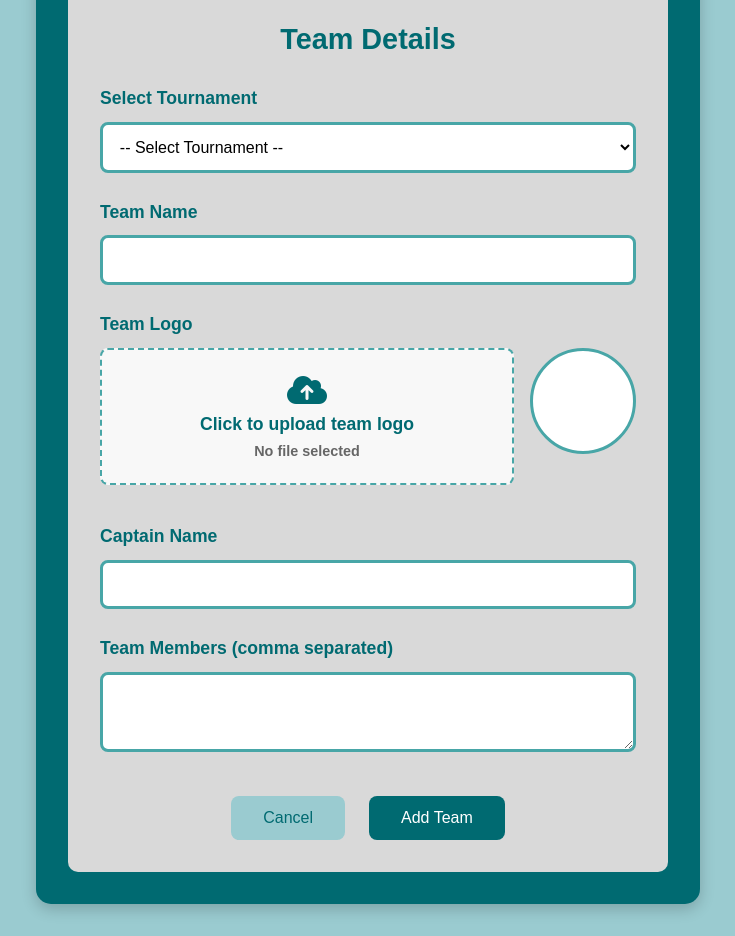
After one commit to HaythamHamdan03/ICS321-project, a Node project: template views/add-team.ejs in a window 1280 px wide. The commit adds this page. Shown: the whole page, without its empty margins (272-1007 px from the left). Run offline with Node 20 templates, Linux system fonts and the light colour scheme; the template is opened without the code that fills it, so the values that code supplies are empty.

Commit message:
forms done

```diff
--- /dev/null
+++ b/backend/add-team.js
@@ -0,0 +1,66 @@
+document.addEventListener('DOMContentLoaded', function() {
+    const teamForm = document.getElementById('teamForm');
+    const logoInput = document.getElementById('teamLogo');
+    const logoPreview = document.getElementById('logoPreview');
+    const fileNameDisplay = document.getElementById('fileName');
+
+    // Handle logo selection and preview
+    logoInput.addEventListener('change', function(e) {
+        const file = e.target.files[0];
+
+        if (file) {
+            // Show file name
+            fileNameDisplay.textContent = file.name;
+
+            // Validate image file
+            if (!file.type.match('image.*')) {
+                alert('Please select an image file (JPEG, PNG, etc.)');
+                return;
+            }
+
+            // Create preview
+            const reader = new FileReader();
+            reader.onload = function(event) {
+                logoPreview.src = event.target.result;
+                logoPreview.style.display = 'block';
+
+                // Adjust for different image aspect ratios
+                logoPreview.onload = function() {
+                    if (this.width > this.height) {
+                        this.style.width = 'auto';
+                        this.style.height = '100%';
+                    } else {
+                        this.style.width = '100%';
+                        this.style.height = 'auto';
+                    }
+                };
+            };
+            reader.readAsDataURL(file);
+        } else {
+            fileNameDisplay.textContent = 'No file selected';
+            logoPreview.style.display = 'none';
+        }
+    });
+
+    // Handle form submission
+    teamForm.addEventListener('submit', function(e) {
+        e.preventDefault();
+
+        if (!logoInput.files[0]) {
+            alert('Please select a team logo');
+            return;
+        }
+
+        const formData = new FormData(teamForm);
+
+        // Here you would typically send to your backend
+        console.log('Form data:', Object.fromEntries(formData));
+
+        // Simulate successful submission
+        alert('Team added successfully!');
+        teamForm.reset();
+        fileNameDisplay.textContent = 'No file selected';
+        logoPreview.style.display = 'none';
+        // window.location.href = '/dashboard'; // Uncomment to redirect
+    });
+});
--- a/public/styles/main.css
+++ b/public/styles/main.css
@@ -150,7 +150,7 @@ body {
     padding: 1rem 0;
     overflow-x: auto;
     white-space: nowrap;
-    box-shadow: 0 2px 5px rgba(0,0,0,0.1);
+    text-align: center;
 }
 
 .date-list {
@@ -181,20 +181,26 @@ body {
 .matches-card {
     background-color: #006A71;
     border-radius: 10px;
+    width: 90%;
+    height: 80vh;
+    margin: 0 auto;
     padding: 1rem;
+    overflow-y: auto;
     box-shadow: 0 4px 8px rgba(0,0,0,0.2);
 }
 
 .match-container {
     display: flex;
-    flex-direction: column;
-    gap: 1rem;
+    flex-direction: column
 }
 
 .match-card {
     background-color: #D9D9D9;
     border-radius: 8px;
-    padding: 1rem;
+    padding: 2rem;
+    width: 85%;  /* Reduced from 90% */
+    margin: 0 auto 1rem;
+    margin-top: 1rem;
 }
 
 .match-header {
@@ -256,3 +262,210 @@ body {
 .completed .match-score {
     color: #4CAF50;
 }
+
+/* Form Container Styles */
+.form-container {
+    background-color: #006A71;
+    border-radius: 15px;
+    width: 90%;
+    max-width: 600px;
+    margin: 2rem auto;
+    padding: 2rem;
+    display: flex;
+    justify-content: center;
+    align-items: center;
+    min-height: 70vh;
+    box-shadow: 0 5px 15px rgba(0,0,0,0.2);
+}
+
+.form-card {
+    background-color: #D9D9D9;
+    border-radius: 10px;
+    padding: 2rem;
+    width: 100%;
+    margin: 0 auto;
+}
+
+/* Form Elements */
+.form-title {
+    color: #006A71;
+    text-align: center;
+    margin-bottom: 2rem;
+    font-size: 1.8rem;
+}
+
+.form-group {
+    margin-bottom: 1.8rem;
+}
+
+.form-group label {
+    display: block;
+    margin-bottom: 0.8rem;
+    color: #006A71;
+    font-weight: bold;
+    font-size: 1.1rem;
+}
+
+.form-group input,
+.form-group select,
+.form-group textarea {
+    width: 100%;
+    padding: 0.8rem;
+    border: 3px solid #48A6A7;
+    border-radius: 8px;
+    background-color: white;
+    font-size: 1rem;
+}
+
+/* File Upload Styling */
+.file-upload {
+    display: flex;
+    flex-direction: column;
+    align-items: center;
+    padding: 1.5rem;
+    border: 2px dashed #48A6A7;
+    border-radius: 8px;
+    background-color: rgba(255,255,255,0.8);
+    cursor: pointer;
+    transition: all 0.3s ease;
+}
+
+.file-upload:hover {
+    background-color: rgba(255,255,255,0.9);
+}
+
+.file-upload i {
+    font-size: 2rem;
+    color: #006A71;
+    margin-bottom: 1rem;
+}
+
+.file-upload p {
+    color: #006A71;
+    margin: 0;
+    text-align: center;
+}
+
+.file-upload input[type="file"] {
+    display: none;
+}
+
+/* Preview Image */
+.logo-preview {
+    width: 100px;
+    height: 100px;
+    object-fit: contain;
+    margin: 1rem auto;
+    display: block;
+    border-radius: 50%;
+    border: 3px solid #48A6A7;
+}
+
+/* Buttons */
+.form-actions {
+    display: flex;
+    justify-content: center;
+    gap: 1.5rem;
+    margin-top: 2.5rem;
+}
+
+.form-button {
+    padding: 0.8rem 2rem;
+    font-size: 1rem;
+    border-radius: 8px;
+    cursor: pointer;
+    transition: all 0.3s ease;
+}
+
+.form-button.primary {
+    background-color: #006A71;
+    color: white;
+    border: none;
+}
+
+.form-button.secondary {
+    background-color: #9ACBD0;
+    color: #006A71;
+    border: none;
+}
+
+.form-button:hover {
+    transform: translateY(-2px);
+    box-shadow: 0 4px 8px rgba(0,0,0,0.2);
+}
+
+textarea {
+    width: 100%;
+    padding: 0.5rem;
+    border: 3px solid #48A6A7;
+    border-radius: 5px;
+    box-sizing: border-box;
+    background-color: transparent;
+    color: #006A71;
+    min-height: 80px;
+    resize: vertical;
+}
+
+/* File Upload Styles */
+.file-upload-container {
+    display: flex;
+    gap: 1rem;
+}
+
+.file-upload-label {
+    flex: 1;
+    cursor: pointer;
+}
+
+.file-upload-box {
+    border: 2px dashed #48A6A7;
+    border-radius: 8px;
+    padding: 1.5rem;
+    text-align: center;
+    transition: all 0.3s ease;
+    background-color: rgba(255,255,255,0.8);
+}
+
+.file-upload-box:hover {
+    background-color: rgba(255,255,255,0.9);
+    border-color: #006A71;
+}
+
+.file-upload-box i {
+    font-size: 2rem;
+    color: #006A71;
+    margin-bottom: 0.5rem;
+}
+
+.file-upload-box p {
+    margin: 0;
+    color: #006A71;
+}
+
+.file-name {
+    font-size: 0.9rem;
+    margin-top: 0.5rem !important;
+    color: #666 !important;
+}
+
+.logo-preview-container {
+    width: 100px;
+    height: 100px;
+    border-radius: 50%;
+    overflow: hidden;
+    border: 3px solid #48A6A7;
+    background-color: white;
+    display: flex;
+    align-items: center;
+    justify-content: center;
+}
+
+.logo-preview {
+    max-width: 100%;
+    max-height: 100%;
+    display: none;
+}
+
+input[type="file"] {
+    display: none;
+}
--- /dev/null
+++ b/views/add-team.ejs
@@ -0,0 +1,75 @@
+<!DOCTYPE html>
+<html lang="en">
+<head>
+    <meta charset="UTF-8">
+    <meta name="viewport" content="width=device-width, initial-scale=1.0">
+    <title>Add Team - Sport Sphere</title>
+    <link rel="stylesheet" href="/public/styles/main.css">
+    <link rel="stylesheet" href="https://cdnjs.cloudflare.com/ajax/libs/font-awesome/6.0.0/css/all.min.css">
+</head>
+<body class="form-page">
+    <div class="dashboard-container">
+        <div class="top-nav">
+            <div class="nav-title">Add Team to Tournament</div>
+            <div class="nav-actions">
+                <button class="nav-button" onclick="window.location.href='/dashboard'">Back</button>
+            </div>
+        </div>
+
+        <div class="form-container">
+            <div class="form-card">
+                <h2 class="form-title">Team Details</h2>
+                <form id="teamForm" enctype="multipart/form-data">
+                    <div class="form-group">
+                        <label for="tournamentSelect">Select Tournament</label>
+                        <select id="tournamentSelect" name="tournamentSelect" required>
+                            <option value="">-- Select Tournament --</option>
+                            <option value="1">KFUPM Men's Football Tournament</option>
+                            <option value="2">KFUPM Women's Tournament</option>
+                            <option value="3">KFUPM Faculty Tournament</option>
+                        </select>
+                    </div>
+
+                    <div class="form-group">
+                        <label for="teamName">Team Name</label>
+                        <input type="text" id="teamName" name="teamName" required>
+                    </div>
+
+                    <div class="form-group">
+                        <label>Team Logo</label>
+                        <div class="file-upload-container">
+                            <label class="file-upload-label" for="teamLogo">
+                                <div class="file-upload-box">
+                                    <i class="fas fa-cloud-upload-alt"></i>
+                                    <p>Click to upload team logo</p>
+                                    <p class="file-name" id="fileName">No file selected</p>
+                                </div>
+                                <input type="file" id="teamLogo" name="teamLogo" accept="image/*">
+                            </label>
+                            <div class="logo-preview-container">
+                                <img id="logoPreview" class="logo-preview">
+                            </div>
+                        </div>
+                    </div>
+
+                    <div class="form-group">
+                        <label for="captainName">Captain Name</label>
+                        <input type="text" id="captainName" name="captainName" required>
+                    </div>
+
+                    <div class="form-group">
+                        <label for="teamMembers">Team Members (comma separated)</label>
+                        <textarea id="teamMembers" name="teamMembers" required></textarea>
+                    </div>
+
+                    <div class="form-actions">
+                        <button type="button" class="form-button secondary" onclick="window.location.href='/dashboard'">Cancel</button>
+                        <button type="submit" class="form-button primary">Add Team</button>
+                    </div>
+                </form>
+            </div>
+        </div>
+    </div>
+    <script src="/backend/add-team.js"></script>
+</body>
+</html>
```
Also changed, not shown: backend/add-tournament.js (added, +33 -0 lines), views/add-tournament.ejs (added, +57 -0 lines), views/guest-dashboard.ejs (added, +44 -0 lines).
